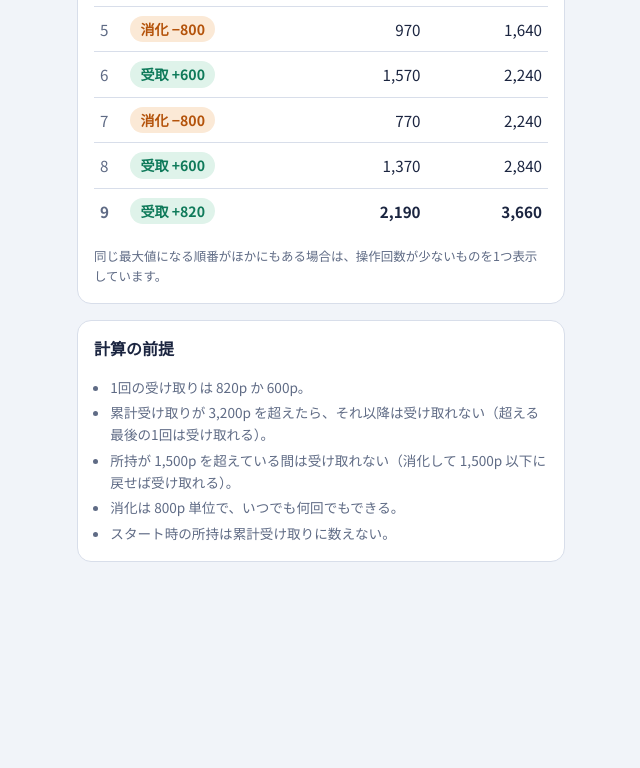
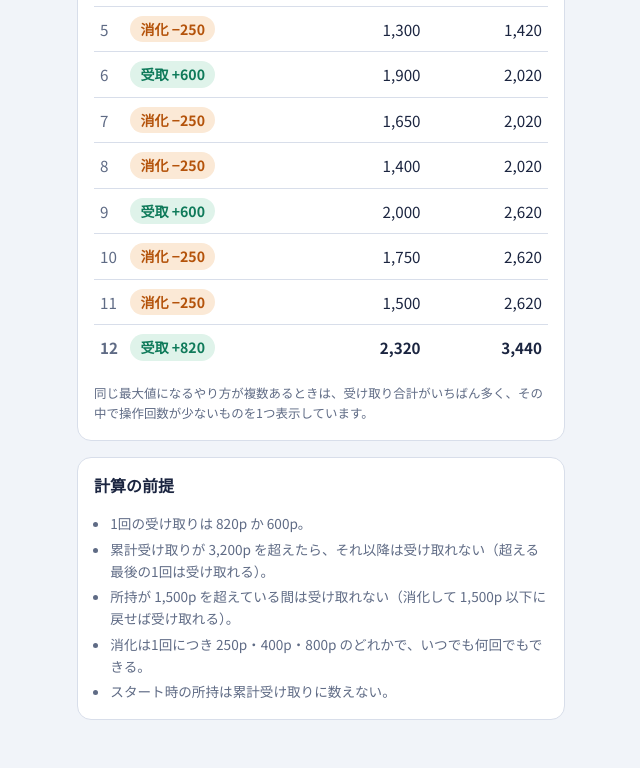
Before and after one commit to peparrot/pokemongo, a plain HTML site: page mptool/index.html in a window 1280 px wide. Shown: the part 800-1568 px from the top of the page, without its empty margins (319-959 px from the left). Before the commit the page ends 1410 px from the top, so only its background shows below. Drawn offline with Linux system fonts and the light colour scheme.

Commit message:
消化単位を複数指定できるようにする（250/400/800）
Co-Authored-By: Claude Fable 5.2 <noreply@anthropic.com>
Claude-Session: https://claude.ai/code/session_01QS8poqKycyMptrCSpUxUME

```diff
--- a/mptool/index.html
+++ b/mptool/index.html
@@ -95,7 +95,7 @@ h2 {
   gap: 14px;
 }
 label { display: flex; flex-direction: column; gap: 4px; font-size: .85rem; color: var(--muted); font-weight: 500; }
-input[type="number"] {
+input[type="number"], input[type="text"] {
   font: inherit;
   font-size: 1.05rem;
   font-variant-numeric: tabular-nums;
@@ -194,8 +194,8 @@ tr.last td { font-weight: 700; }
         <label for="firstB">Bの初回だけの額
           <input type="number" id="firstB" inputmode="numeric" min="0" step="1" value="0">
         </label>
-        <label for="unit">消化の単位
-          <input type="number" id="unit" inputmode="numeric" min="1" step="1" value="800">
+        <label for="units">消化できる単位
+          <input type="text" id="units" inputmode="text" autocomplete="off" value="250, 400, 800">
         </label>
         <label for="capTotal">累計受け取りの上限
           <input type="number" id="capTotal" inputmode="numeric" min="0" step="1" value="3200">
@@ -207,7 +207,7 @@ tr.last td { font-weight: 700; }
           <input type="number" id="capHold" inputmode="numeric" min="0" step="1" value="1500">
         </label>
       </div>
-      <p class="hint" style="margin-top:10px">受け取り額が1種類だけなら、Bを0に。「Bの初回だけの額」は、Bの1回目だけ額が変わるとき用です（変わらないなら0）。</p>
+      <p class="hint" style="margin-top:10px">受け取り額が1種類だけなら、Bを0に。「Bの初回だけの額」は、Bの1回目だけ額が変わるとき用です（変わらないなら0）。消化できる単位は「250, 400, 800」のようにカンマで区切って複数入れられます。</p>
     </details>
   </section>
 
@@ -224,34 +224,41 @@ tr.last td { font-weight: 700; }
 function solve(p) {
   var hasB = p.recvB > 0;
   var memo = new Map();
-  // f: 1 once the B slot has been used. returns [bestFinalHold, stepsNeeded, action]
-  // action: 0 = stop, -1 = consume, 1 = receive A, 2 = receive B
+  // f: 1 once the B slot has been used.
+  // returns [bestFinalHold, totalReceivedAtEnd, stepsNeeded, action]
+  // priority: bigger final hold, then bigger total received, then fewer steps
+  // action: 0 = stop, negative = consume that amount, 1 = receive A, 2 = receive B
   function bAmount(f) { return (!f && p.firstB > 0) ? p.firstB : p.recvB; }
   function go(h, c, f) {
     var key = h + "," + c + "," + f;
     var hit = memo.get(key);
     if (hit) return hit;
-    var best = [h, 0, 0];
+    var best = [h, c, 0, 0];
     function consider(r, act) {
-      if (r[0] > best[0] || (r[0] === best[0] && r[1] + 1 < best[1])) best = [r[0], r[1] + 1, act];
+      if (r[0] > best[0] ||
+          (r[0] === best[0] && (r[1] > best[1] || (r[1] === best[1] && r[2] + 1 < best[2])))) {
+        best = [r[0], r[1], r[2] + 1, act];
+      }
     }
     if (h <= p.capHold && c <= p.capTotal) {
       consider(go(h + p.recvA, c + p.recvA, f), 1);
       if (hasB) { var b = bAmount(f); consider(go(h + b, c + b, 1), 2); }
     }
-    if (h >= p.unit) consider(go(h - p.unit, c, f), -1);
+    for (var i = 0; i < p.units.length; i++) {
+      if (h >= p.units[i]) consider(go(h - p.units[i], c, f), -p.units[i]);
+    }
     memo.set(key, best);
     return best;
   }
   var h = p.hold, c = p.got, f = 0, steps = [];
   var r = go(h, c, f);
   var final = r[0];
-  while (r[2] !== 0) {
-    if (r[2] === -1) { h -= p.unit; steps.push({ type: "spend", amount: p.unit, hold: h, total: c }); }
+  while (r[3] !== 0) {
+    if (r[3] < 0) { h += r[3]; steps.push({ type: "spend", amount: -r[3], hold: h, total: c }); }
     else {
-      var amt = r[2] === 1 ? p.recvA : bAmount(f);
-      var first = r[2] === 2 && !f && p.firstB > 0;
-      if (r[2] === 2) f = 1;
+      var amt = r[3] === 1 ? p.recvA : bAmount(f);
+      var first = r[3] === 2 && !f && p.firstB > 0;
+      if (r[3] === 2) f = 1;
       h += amt; c += amt;
       steps.push({ type: "gain", amount: amt, hold: h, total: c, first: first });
     }
@@ -261,8 +268,8 @@ function solve(p) {
 }
 /*SOLVER-END*/
 
-var ids = ["hold", "recvA", "recvB", "firstB", "capTotal", "got", "capHold", "unit"];
-var KEY = "point-carry-v2";
+var ids = ["hold", "recvA", "recvB", "firstB", "capTotal", "got", "capHold"];
+var KEY = "point-carry-v3";
 function $(id) { return document.getElementById(id); }
 function fmt(n) { return n.toLocaleString("ja-JP"); }
 
@@ -272,6 +279,10 @@ function read() {
     var v = $(ids[i]).value.trim();
     p[ids[i]] = v === "" ? NaN : Number(v);
   }
+  var seen = {};
+  p.units = $("units").value.split(/[\s,、，]+/).filter(function (t) { return t !== ""; }).map(Number)
+    .filter(function (n) { if (seen[n]) return false; seen[n] = 1; return true; })
+    .sort(function (a, b) { return b - a; });
   return p;
 }
 
@@ -281,10 +292,16 @@ function validate(p) {
     if (!isFinite(v) || v < 0 || Math.floor(v) !== v) return "すべての欄に0以上の整数を入れてください。";
   }
   if (p.recvA < 1) return "受け取り額 A は1以上にしてください。";
-  if (p.unit < 1) return "消化の単位は1以上にしてください。";
+  if (p.units.length === 0) return "消化できる単位を1つ以上入れてください（例：250, 400, 800）。";
+  if (p.units.length > 6) return "消化できる単位は6つまでにしてください。";
+  for (var j = 0; j < p.units.length; j++) {
+    var u = p.units[j];
+    if (!isFinite(u) || u < 1 || Math.floor(u) !== u) return "消化できる単位は1以上の整数を、カンマで区切って入れてください（例：250, 400, 800）。";
+  }
+  var minU = Math.min.apply(null, p.units);
   var minR = p.recvB > 0 ? Math.min(p.recvA, p.recvB) : p.recvA;
   if (p.recvB > 0 && p.firstB > 0) minR = Math.min(minR, p.firstB);
-  var depth = p.hold / p.unit + (p.capTotal + p.capHold) / minR + (p.capTotal + p.capHold) / p.unit;
+  var depth = p.hold / minU + (p.capTotal + p.capHold) / minR + (p.capTotal + p.capHold) / minU;
   if (depth > 3000) return "数値の差が大きすぎて計算できません。受け取り額や消化の単位を大きくするか、所持・上限を小さくしてください。";
   return "";
 }
@@ -304,13 +321,14 @@ function render() {
   var res = solve(p);
   var gains = res.steps.filter(function (s) { return s.type === "gain"; });
   var spends = res.steps.length - gains.length;
+  var spendSum = res.steps.reduce(function (a, s) { return a + (s.type === "spend" ? s.amount : 0); }, 0);
   var gainSum = gains.reduce(function (a, s) { return a + s.amount; }, 0);
 
   var html = '<div style="display:flex;flex-direction:column;gap:16px">';
   html += '<section class="result" aria-live="polite"><span class="cap">持ち越せる最大</span>' +
     '<span class="big">' + fmt(res.final) + '<small>p</small></span>' +
     '<span class="sub"><span>受け取り ' + gains.length + '回（+' + fmt(gainSum) + 'p）</span>' +
-    '<span>消化 ' + spends + '回（−' + fmt(spends * p.unit) + 'p）</span></span></section>';
+    '<span>消化 ' + spends + '回（−' + fmt(spendSum) + 'p）</span></span></section>';
 
   html += '<section class="card"><h2>手順</h2>';
   if (res.steps.length === 0) {
@@ -326,7 +344,7 @@ function render() {
       html += "<tr" + last + "><td>" + (i + 1) + "</td><td>" + pill + "</td><td>" + fmt(s.hold) + "</td><td>" + fmt(s.total) + "</td></tr>";
     });
     html += "</tbody></table></div>";
-    html += '<p class="hint">同じ最大値になる順番がほかにもある場合は、操作回数が少ないものを1つ表示しています。</p>';
+    html += '<p class="hint">同じ最大値になるやり方が複数あるときは、受け取り合計がいちばん多く、その中で操作回数が少ないものを1つ表示しています。</p>';
   }
   html += "</section></div>";
   out.innerHTML = html;
@@ -339,7 +357,7 @@ function render() {
   ].concat(firstRule, [
     "累計受け取りが " + fmt(p.capTotal) + "p を超えたら、それ以降は受け取れない（超える最後の1回は受け取れる）。",
     "所持が " + fmt(p.capHold) + "p を超えている間は受け取れない（消化して " + fmt(p.capHold) + "p 以下に戻せば受け取れる）。",
-    "消化は " + fmt(p.unit) + "p 単位で、いつでも何回でもできる。",
+    "消化は1回につき " + p.units.slice().reverse().map(fmt).join("p・") + "p のどれかで、いつでも何回でもできる。",
     "スタート時の所持は累計受け取りに数えない。"
   ]);
   var ul = $("rules");
@@ -363,9 +381,12 @@ presetBtns.forEach(function (b) {
 });
 try {
   var saved = JSON.parse(localStorage.getItem(KEY) || "null");
-  if (saved) ids.forEach(function (id) { if (typeof saved[id] === "number" && isFinite(saved[id])) $(id).value = saved[id]; });
+  if (saved) {
+    ids.forEach(function (id) { if (typeof saved[id] === "number" && isFinite(saved[id])) $(id).value = saved[id]; });
+    if (Array.isArray(saved.units) && saved.units.length) $("units").value = saved.units.slice().reverse().join(", ");
+  }
 } catch (e) {}
-ids.forEach(function (id) { $(id).addEventListener("input", render); });
+ids.concat(["units"]).forEach(function (id) { $(id).addEventListener("input", render); });
 render();
 </script>
 </body>
```
